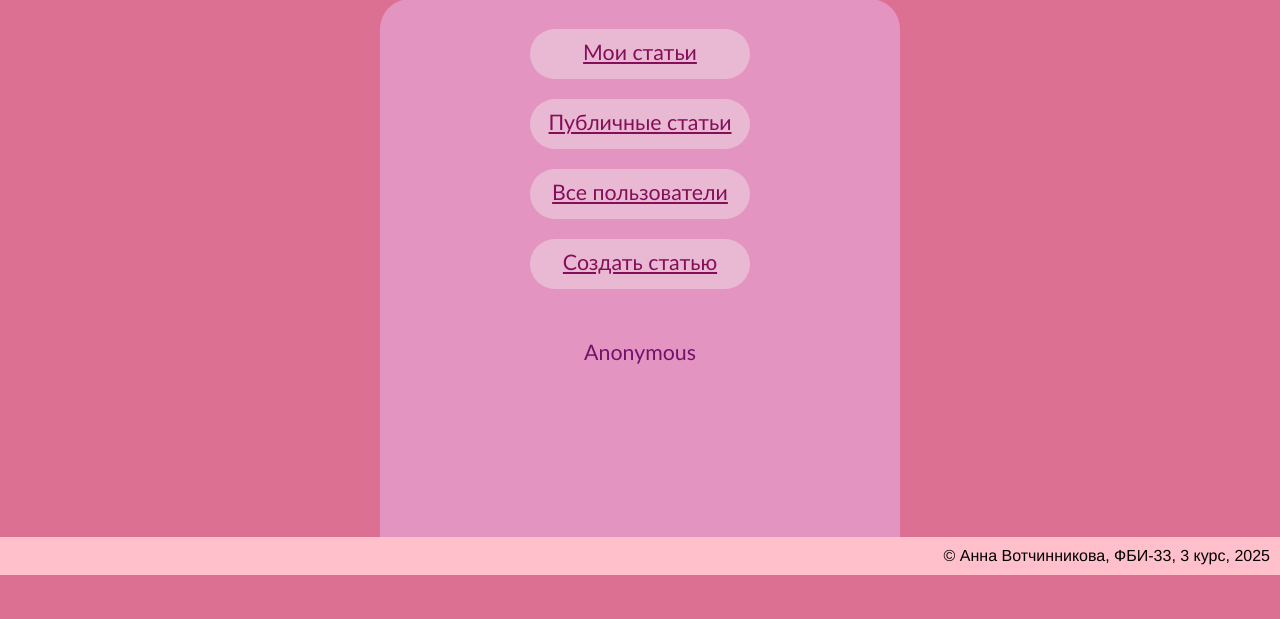
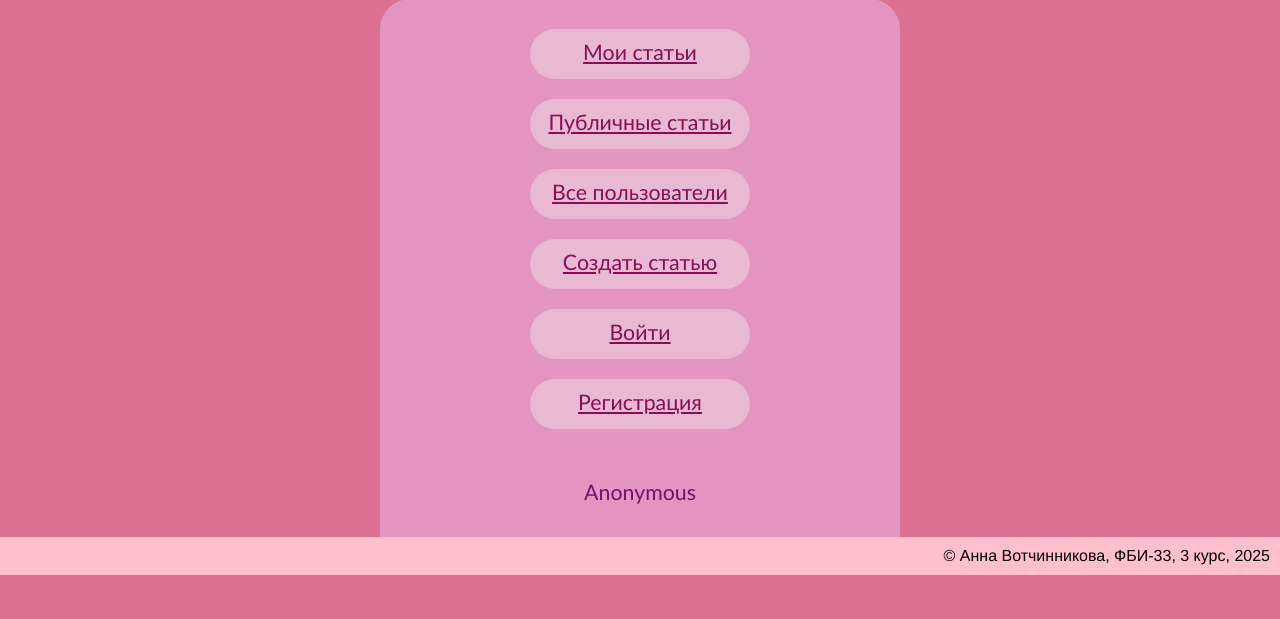
Before and after one commit to ne-anya/web-back-labs, a Flask app: page /lab8/ in a window 1280 px wide. Shown: the part 225-844 px from the top of the page. Run offline with Flask 3, Linux system fonts and the light colour scheme.

Commit message:
Регистрация

```diff
--- a/app.py
+++ b/app.py
@@ -5,7 +5,7 @@ from lab1 import lab1
 from lab2 import lab2
 from lab3 import lab3
 from lab4 import lab4
-from lab5 import lab5
+# from lab5 import lab5
 from lab6 import lab6
 from lab7 import lab7
 from lab8 import lab8
@@ -41,7 +41,7 @@ app.register_blueprint(lab1)
 app.register_blueprint(lab2)
 app.register_blueprint(lab3)
 app.register_blueprint(lab4)
-app.register_blueprint(lab5)
+# app.register_blueprint(lab5)
 app.register_blueprint(lab6)
 app.register_blueprint(lab7)
 app.register_blueprint(lab8)
--- a/lab8.py
+++ b/lab8.py
@@ -1,7 +1,39 @@
-from flask import Blueprint, render_template, request
+from flask import Blueprint, render_template, request, redirect
+from werkzeug.security import check_password_hash, generate_password_hash
+from db import db
+from db.models import users, articles
+from flask_login import login_user, login_required, logout_user, current_user
 
 lab8 = Blueprint('lab8', __name__)
 
 @lab8.route('/lab8/')
 def main():
     return render_template('lab8/lab8.html')
+
+
+@lab8.route('/lab8/register/', methods=['GET', 'POST'])
+def register():
+    if request.method == 'GET':
+        return render_template('lab8/register.html')
+
+    login_form = request.form.get('login')
+    password_form = request.form.get('password')
+
+    if not login_form or not password_form:
+        return render_template('lab8/register.html',
+                               error='Логин и пароль не должны быть пустыми')
+
+    login_exists = users.query.filter_by(login=login_form).first()
+    if login_exists:
+        return render_template('lab8/register.html',
+                               error='Такой пользователь уже существует')
+
+    password_hash = generate_password_hash(password_form)
+    new_user = users(login=login_form, password=password_hash)
+
+    db.session.add(new_user)
+    db.session.commit()
+
+    login_user(new_user, remember=False)
+
+    return redirect('/lab8/')
--- a/templates/lab8/lab8.html
+++ b/templates/lab8/lab8.html
@@ -6,10 +6,19 @@
 {% block main %}
     <h1 class="base-h1">База знаний</h1>
     <div class="base-container">
-        <a href="/lab5/list" class="base-a">Мои статьи</a>
-        <a href="/lab5/public" class="base-a">Публичные статьи</a>
-        <a href="/lab5/users" class="base-a">Все пользователи</a>
-        <a href="/lab5/create" class="base-a">Создать статью</a>
+        <a href="/lab8/list" class="base-a">Мои статьи</a>
+        <a href="/lab8/public" class="base-a">Публичные статьи</a>
+        <a href="/lab8/users" class="base-a">Все пользователи</a>
+        <a href="/lab8/create" class="base-a">Создать статью</a>
+
+    {% if login %}
+        <a href="/lab8/profile" class="base-a">Мой профиль</a>
+        <a href="/lab8/logout" class="base-a logout-btn">Выйти</a>
+        <div class="name">{{ login }}</div>
+    {% else %}
+        <a href="/lab8/login" class="base-a">Войти</a>
+        <a href="/lab8/register" class="base-a">Регистрация</a>
         <div class="name">Anonymous</div>
+    {% endif %}
     </div>
 {% endblock %}
```
Also changed, not shown: templates/lab8/register.html (added, +31 -0 lines).
